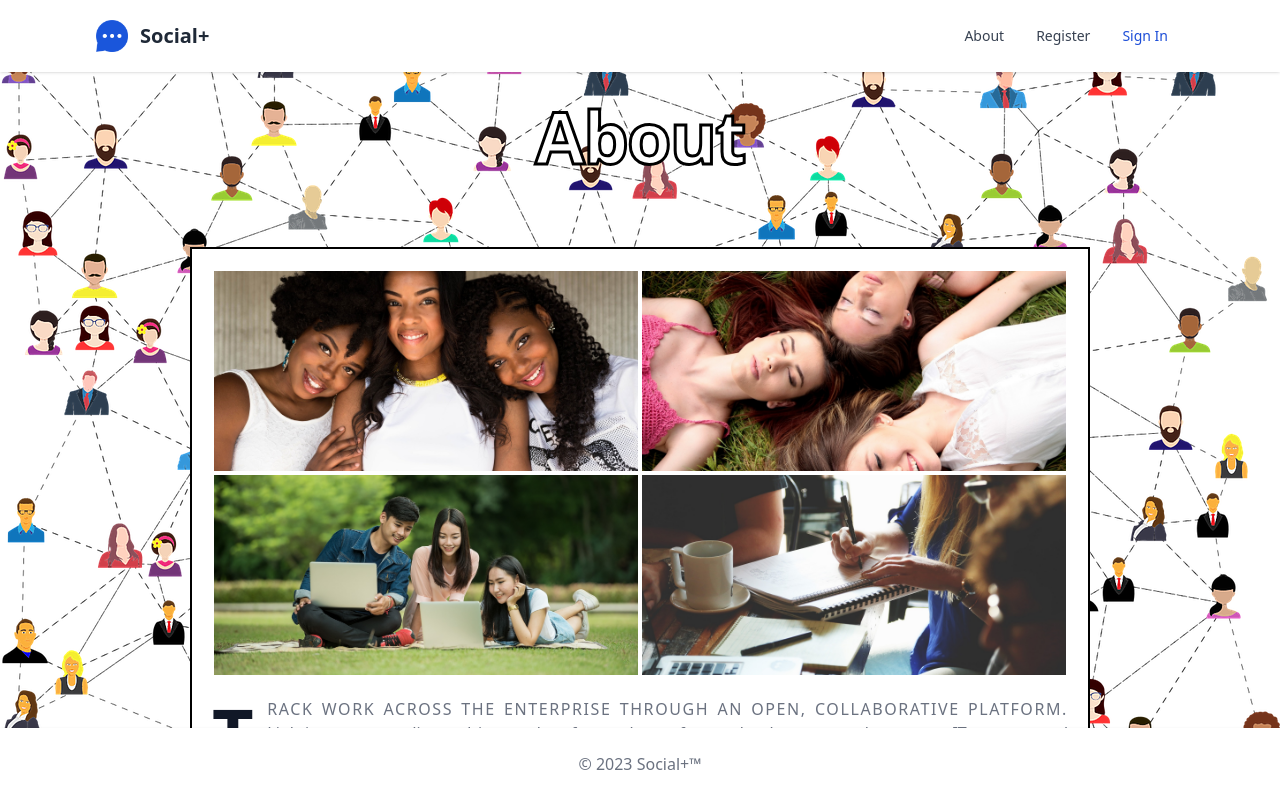
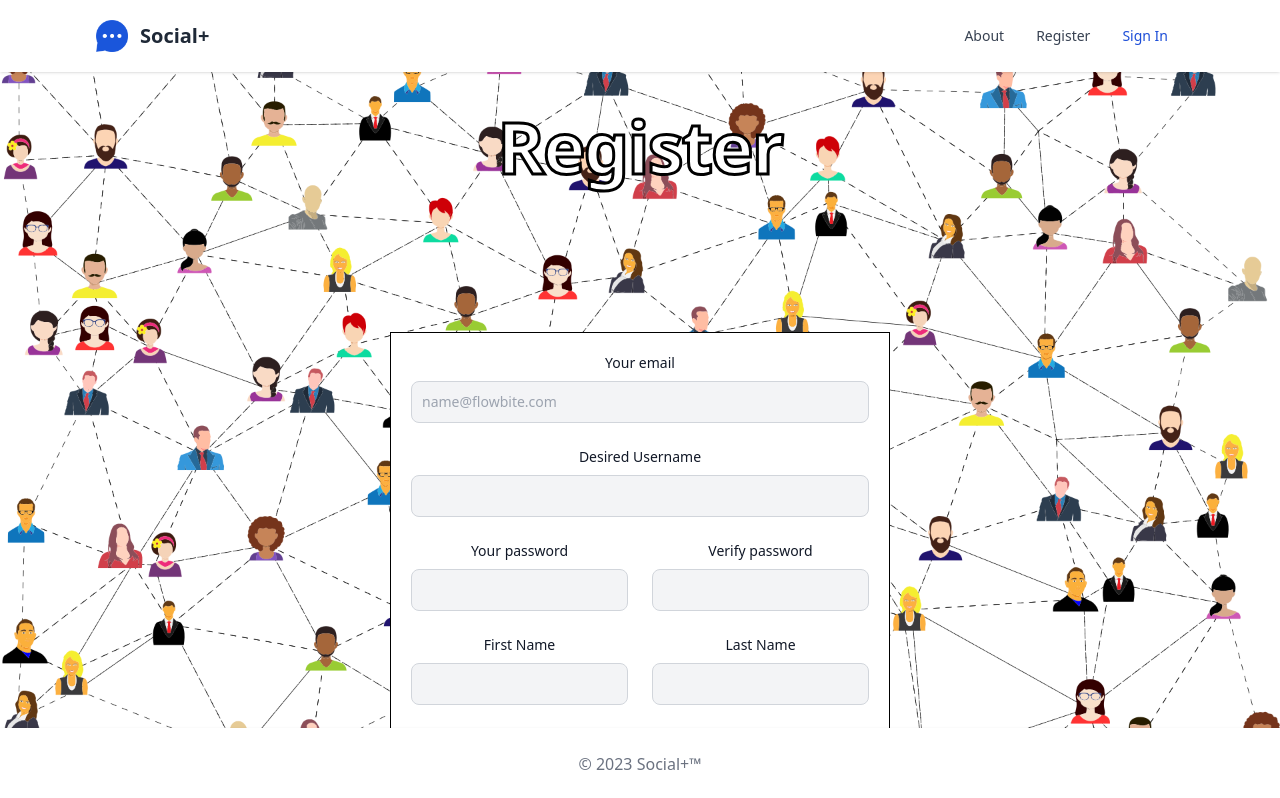
Before and after one commit to tmjonker/social_plus_frontend, an Angular app: page /register in a window 1280 px wide. Shown: the top 798 px of the page. Built offline with nearby package versions, Linux system fonts and the light colour scheme.

Commit message:
Added register component

```diff
--- a/src/app/about/about.component.css
+++ b/src/app/about/about.component.css
@@ -26,7 +26,7 @@ img{
     background-size: cover;
     background-position: center;
     background-attachment: fixed;
-    height: 1000px;
+    height: 1200px;
   }
 
   h1 {
@@ -62,6 +62,7 @@ img{
 
     .outer {
         padding: 0px;
+        height: 1400px;
     }
 
     .imageCollage {
--- a/src/app/about/about.component.html
+++ b/src/app/about/about.component.html
@@ -14,17 +14,32 @@
       <p
         class="mb-3 font-light text-gray-500 dark:text-gray-400 first-line:uppercase first-line:tracking-widest first-letter:text-7xl first-letter:font-bold first-letter:text-gray-900 dark:first-letter:text-gray-100 first-letter:mr-3 first-letter:float-left"
       >
-        Track work across the enterprise through an open, collaborative
-        platform. Link issues across Jira and ingest data from other software
-        development tools, so your IT support and operations teams have richer
-        contextual information to rapidly respond to requests, incidents, and
-        changes.
+        Welcome to Social+, the ultimate social media platform for connecting
+        and engaging with your friends, family, and communities around the
+        world.
       </p>
       <p class="font-light text-gray-500 dark:text-gray-400">
-        Deliver great service experiences fast - without the complexity of
-        traditional ITSM solutions.Accelerate critical development work,
-        eliminate toil, and deploy changes with ease, with a complete audit
-        trail for every change.
+        Our mission is to provide a safe, user-friendly, and inclusive space
+        where people can express themselves, share their experiences, and build
+        meaningful relationships with others.
+      </p>
+      <p class="font-light text-gray-500 dark:text-gray-400">
+        At Social+, we believe that social media should be a positive force that
+        brings people together and fosters mutual understanding and respect.
+        That's why we have created a platform that encourages open dialogue,
+        celebrates diversity, and promotes healthy interactions between our
+        users.
+      </p>
+      <p class="font-light text-gray-500 dark:text-gray-400">
+        Whether you're looking to catch up with old friends, discover new
+        interests, or join a community of like-minded individuals, Social+ has
+        something for everyone. With a wide range of features such as messaging,
+        groups, events, and more, you can connect with people from all walks of
+        life and share your passions with the world.
+      </p>
+      <p class="font-light text-gray-500 dark:text-gray-400">
+        So why wait? Sign up today and join the Social+ community. Let's make
+        social media a better place, one connection at a time.
       </p>
     </div>
   </div>
--- a/src/app/app-routing.module.ts
+++ b/src/app/app-routing.module.ts
@@ -1,3 +1,4 @@
+import { RegisterComponent } from './register/register.component';
 import { SignInComponent } from './sign-in/sign-in.component';
 import { AboutComponent } from './about/about.component';
 import { NgModule } from '@angular/core';
@@ -5,7 +6,7 @@ import { RouterModule, Routes } from '@angular/router';
 
 const routes: Routes = [
   {path: 'about', component: AboutComponent},
-  {path: 'register', component: AboutComponent},
+  {path: 'register', component: RegisterComponent},
   {path: 'signIn', component: SignInComponent},
   {path: '', component: SignInComponent}
 ];
--- a/src/app/app.module.ts
+++ b/src/app/app.module.ts
@@ -9,6 +9,7 @@ import { NgbModule } from '@ng-bootstrap/ng-bootstrap';
 import { FooterComponent } from './footer/footer.component';
 import { SignInComponent } from './sign-in/sign-in.component';
 import { AboutComponent } from './about/about.component';
+import { RegisterComponent } from './register/register.component';
 
 @NgModule({
   declarations: [
@@ -17,7 +18,8 @@ import { AboutComponent } from './about/about.component';
     NavbarSignedInComponent,
     FooterComponent,
     SignInComponent,
-    AboutComponent
+    AboutComponent,
+    RegisterComponent
   ],
   imports: [
     BrowserModule,
--- a/src/app/navbar/navbar.component.html
+++ b/src/app/navbar/navbar.component.html
@@ -55,7 +55,8 @@
         </li>
         <li>
           <a
-            href="#"
+          routerLink="/register"
+          routerLinkActive="active"
             [ngClass]="{
               'block py-2 pl-3 pr-4 text-white bg-blue-700 rounded md:bg-transparent md:text-blue-700 md:p-0 dark:text-white': pages.register,
               'block py-2 pl-3 pr-4 text-gray-700 rounded hover:bg-gray-100 md:hover:bg-transparent md:border-0 md:hover:text-blue-700 md:p-0 dark:text-gray-400 md:dark:hover:text-white dark:hover:bg-gray-700 dark:hover:text-white md:dark:hover:bg-transparent': !pages.register
--- /dev/null
+++ b/src/app/register/register.component.css
@@ -0,0 +1,56 @@
+form {
+    padding: 20px;
+    background-color: white;
+    border: 1px solid black;
+    margin: 150px auto 0 auto;
+    width: 500px;
+}
+
+.outer {
+    height:600px;
+    display: block;
+    text-align: center;
+    width: 100%;
+    padding: 20px;
+}
+
+.background {
+    background-image: url("../../assets/images/social.png");
+    background-repeat: no-repeat;
+    background-size: cover;
+    background-position: center;
+    background-attachment: fixed;
+    height: 1000px;
+}
+
+h1 {
+    -webkit-text-stroke: 3px black;
+    color: white;
+    margin-top: 90px;
+    transform: translateX(-200%);
+    margin-left: 50%;
+    animation: slide-in-anim 1.5s ease-out forwards;
+  }
+
+  @keyframes slide-in-anim {
+	20% {
+		opacity: 0;
+	}
+	60% {
+		transform: translateX(-45%);
+	}
+	75% {
+		transform: translateX(-52%);
+	}
+	100% {
+		opacity: 1;
+		transform: translateX(-50%);
+	}
+}
+
+@media (max-width: 800px) {
+    form {
+        margin-top: 120px;
+        width: 100%;
+    }
+}
--- /dev/null
+++ b/src/app/register/register.component.html
@@ -0,0 +1,116 @@
+<div class="background">
+  <div class="outer">
+    <h1
+      class="mb-4 text-6xl font-extrabold leading-none tracking-tight text-gray-900 md:text-6xl lg:text-7xl dark:text-white"
+    >
+      Register
+    </h1>
+    <form>
+      <div class="mb-6">
+        <label
+          for="email"
+          class="block mb-2 text-sm font-medium text-gray-900 dark:text-white"
+          >Your email</label
+        >
+        <input
+          type="email"
+          id="email"
+          class="bg-gray-100 border-solid border border-gray-300 text-gray-900 text-sm rounded-lg focus:ring-blue-500 focus:outline-none focus:border-blue-500 block w-full p-2.5"
+          placeholder="name@flowbite.com"
+          required
+        />
+      </div>
+      <div class="mb-6">
+        <label
+          for="email"
+          class="block mb-2 text-sm font-medium text-gray-900 dark:text-white"
+          >Desired Username</label
+        >
+        <input
+          type="email"
+          id="email"
+          class="bg-gray-100 border-solid border border-gray-300 text-gray-900 text-sm rounded-lg focus:ring-blue-500 focus:outline-none focus:border-blue-500 block w-full p-2.5"
+          required
+        />
+      </div>
+      <div class="grid md:grid-cols-2 md:gap-6">
+        <div class="relative z-0 w-full mb-6 group">
+          <label
+            for="password"
+            class="block mb-2 text-sm font-medium text-gray-900 dark:text-white"
+            >Your password</label
+          >
+          <input
+            type="password"
+            id="password"
+            class="bg-gray-100 border border-solid border-gray-300 text-gray-900 text-sm rounded-lg focus:ring-blue-500 focus:border-blue-500 block w-full p-2.5 focus:outline-none"
+            required
+          />
+        </div>
+        <div class="relative z-0 w-full mb-6 group">
+        <label
+          for="password"
+          class="block mb-2 text-sm font-medium text-gray-900 dark:text-white"
+          >Verify password</label
+        >
+        <input
+          type="password"
+          id="password"
+          class="bg-gray-100 border border-solid border-gray-300 text-gray-900 text-sm rounded-lg focus:ring-blue-500 focus:border-blue-500 block w-full p-2.5 focus:outline-none"
+          required
+        />
+        </div>
+      </div>
+      <div class="grid md:grid-cols-2 md:gap-6">
+        <div class="relative z-0 w-full mb-6 group">
+          <label
+            for="password"
+            class="block mb-2 text-sm font-medium text-gray-900 dark:text-white"
+            >First Name</label
+          >
+          <input
+            type="password"
+            id="password"
+            class="bg-gray-100 border border-solid border-gray-300 text-gray-900 text-sm rounded-lg focus:ring-blue-500 focus:border-blue-500 block w-full p-2.5 focus:outline-none"
+            required
+          />
+        </div>
+        <div class="relative z-0 w-full mb-6 group">
+          <label
+            for="password"
+            class="block mb-2 text-sm font-medium text-gray-900 dark:text-white"
+            >Last Name</label
+          >
+          <input
+            type="password"
+            id="password"
+            class="bg-gray-100 border border-solid border-gray-300 text-gray-900 text-sm rounded-lg focus:ring-blue-500 focus:border-blue-500 block w-full p-2.5 focus:outline-none"
+            required
+          />
+        </div>
+      </div>
+      <div class="flex items-start mb-6">
+        <div class="flex items-center h-5">
+          <input
+            id="remember"
+            type="checkbox"
+            value=""
+            class="w-4 h-4 border border-gray-300 rounded bg-gray-50 focus:ring-3 focus:ring-blue-300 dark:bg-gray-700 dark:border-gray-600 dark:focus:ring-blue-600 dark:ring-offset-gray-800 dark:focus:ring-offset-gray-800"
+            required
+          />
+        </div>
+        <label
+          for="remember"
+          class="ml-2 text-sm font-medium text-gray-900 dark:text-gray-300"
+          >Remember me</label
+        >
+      </div>
+      <button
+        type="submit"
+        class="text-white bg-blue-700 hover:bg-blue-800 focus:ring-4 focus:outline-none focus:ring-blue-300 font-medium rounded-lg text-sm w-full sm:w-auto px-5 py-2.5 text-center dark:bg-blue-600 dark:hover:bg-blue-700 dark:focus:ring-blue-800"
+      >
+        Submit
+      </button>
+    </form>
+  </div>
+</div>
--- a/src/app/sign-in/sign-in.component.html
+++ b/src/app/sign-in/sign-in.component.html
@@ -1,7 +1,7 @@
 <div class="background">
   <div class="outer">
     <h1
-      class="mb-4 text-6xl font-extrabold leading-none tracking-tight text-gray-900 md:text-6xl lg:text-7xl dark:text-white"
+      class="mb-4 text-xl font-extrabold leading-none tracking-tight text-gray-900 md:text-6xl lg:text-7xl dark:text-white"
     >
       Sign In
     </h1>
@@ -15,7 +15,7 @@
         <input
           type="email"
           id="email"
-          class="bg-gray-100 border border-gray-300 text-gray-900 text-sm rounded-lg focus:ring-blue-500 focus:border-blue-500 block w-full p-2.5 dark:bg-gray-700 dark:border-gray-600 dark:placeholder-gray-400 dark:text-white dark:focus:ring-blue-500 dark:focus:border-blue-500" required
+          class="bg-gray-100 border-solid border border-gray-300 text-gray-900 text-sm rounded-lg focus:ring-blue-500 focus:outline-none focus:border-blue-500 block w-full p-2.5"
           placeholder="name@flowbite.com"
           required
         />
@@ -29,7 +29,7 @@
         <input
           type="password"
           id="password"
-          class="bg-gray-100 border border-gray-300 text-gray-900 text-sm rounded-lg focus:ring-blue-500 focus:border-blue-500 block w-full p-2.5 dark:bg-gray-700 dark:border-gray-600 dark:placeholder-gray-400 dark:text-white dark:focus:ring-blue-500 dark:focus:border-blue-500"
+          class="bg-gray-100 border-solid border border-gray-300 text-gray-900 text-sm rounded-lg focus:ring-blue-500 focus:outline-none focus:border-blue-500 block w-full p-2.5"
           required
         />
       </div>
```
Also changed, not shown: src/app/register/register.component.ts (added, +10 -0 lines), src/assets/images/social.png, 1 other file (tests, documents, lock files or other folders).
